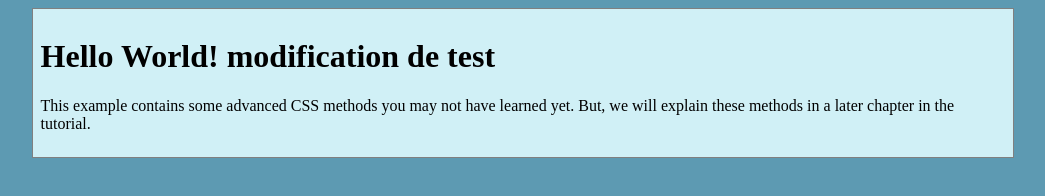
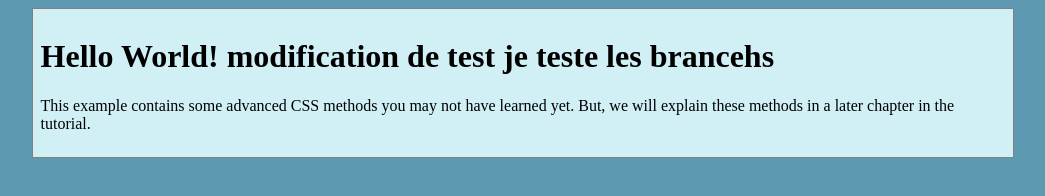
Before and after one commit to Nerudaa/Test_Nour, a plain HTML site: page index.html in a window 1280 px wide. Shown: the whole page, without its empty margins (213-1258 px from the left). Drawn offline with Linux system fonts and the light colour scheme.

Commit message:
test de branche

```diff
--- a/index.html
+++ b/index.html
@@ -21,7 +21,7 @@ body {
 <body>
 
 <div class="center_div">
-  <h1>Hello World! modification de test </h1>
+  <h1>Hello World! modification de test je teste les brancehs </h1>
   <p>This example contains some advanced CSS methods you may not have learned yet. But, we will explain these methods in a later chapter in the tutorial.</p>
 </div>
 
```
